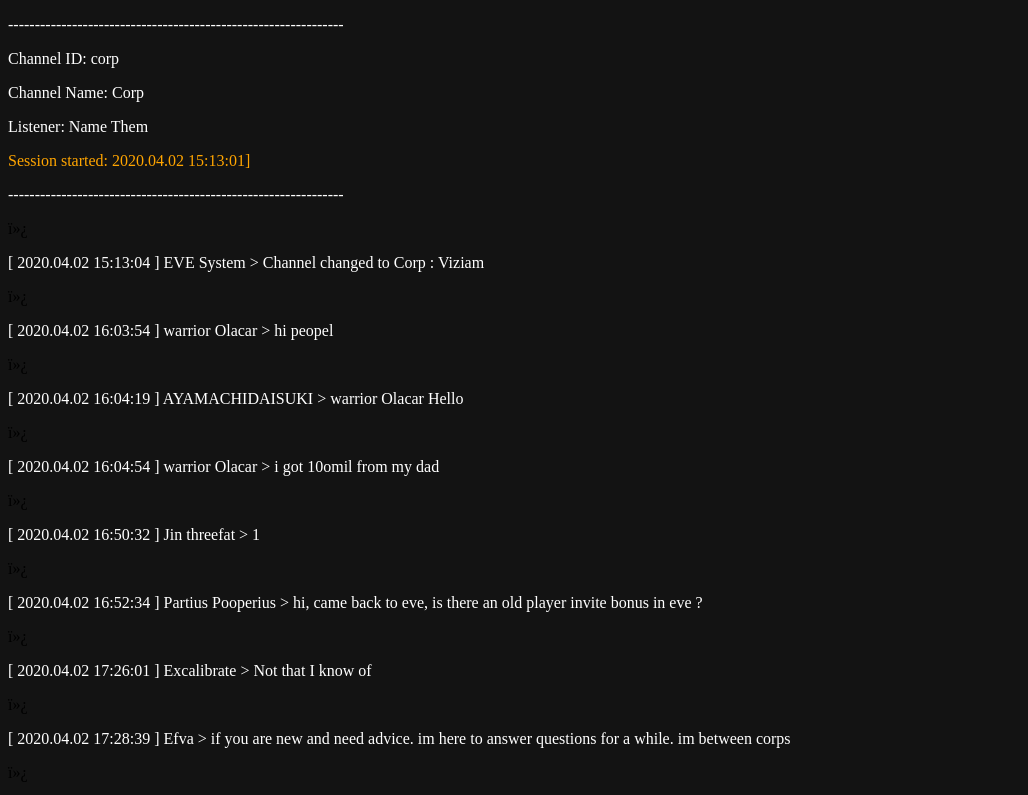
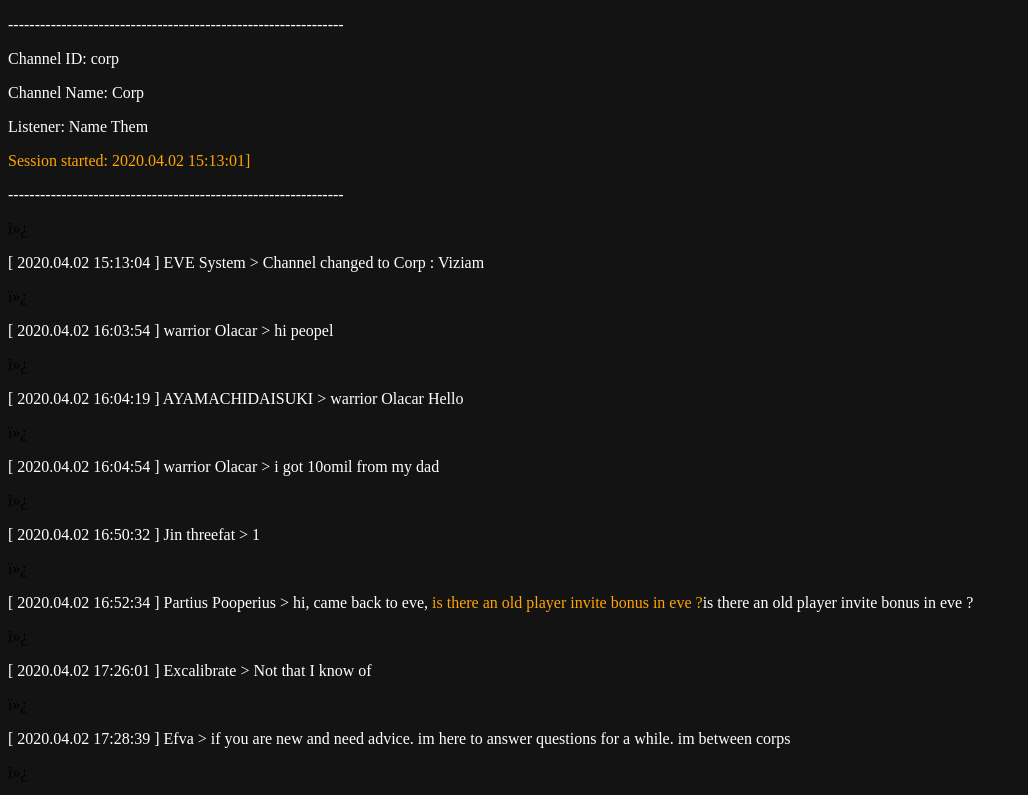
Before and after one commit to YOS10086/EVE-offline, a plain HTML site: page kind domation, space reich/index.html in a window 1280 px wide. Shown: the top 795 px of the page, without its empty margins (0-1028 px from the left). Drawn offline with Linux system fonts and the light colour scheme.

Commit message:
Update index.html

```diff
--- a/kind domation, space reich/index.html
+++ b/kind domation, space reich/index.html
@@ -55,7 +55,7 @@
     ﻿<p>[ 2020.04.02 16:04:19 ] AYAMACHIDAISUKI > warrior Olacar Hello</p>
     ﻿<p>[ 2020.04.02 16:04:54 ] warrior Olacar > i got 10omil from my dad</p>
     ﻿<p>[ 2020.04.02 16:50:32 ] Jin threefat > 1</p>
-    ﻿<p>[ 2020.04.02 16:52:34 ] Partius Pooperius > hi, came back to eve, is there an old player invite bonus in eve ?</p>
+    ﻿<p>[ 2020.04.02 16:52:34 ] Partius Pooperius > hi, came back to eve, <a href="../7 years of eve/index.html" style="color: orange;">is there an old player invite bonus in eve ?</a>is there an old player invite bonus in eve ?</p>
     ﻿<p>[ 2020.04.02 17:26:01 ] Excalibrate > Not that I know of</p>
     ﻿<p>[ 2020.04.02 17:28:39 ] Efva > if you are new and need advice. im here to answer questions for a while. im between corps</p>
     ﻿<p>[ 2020.04.02 17:30:26 ] Wolfgang Ritterkreuz > if you want to build a 4th space reich empire let me know</p>
```
